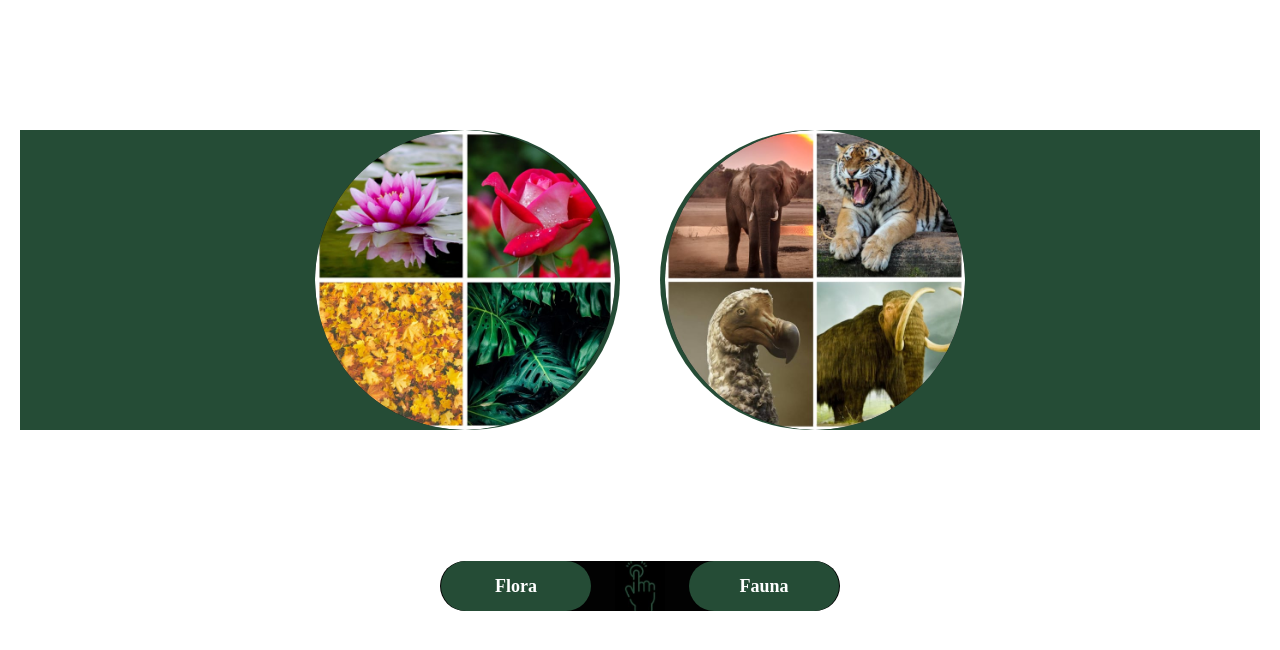
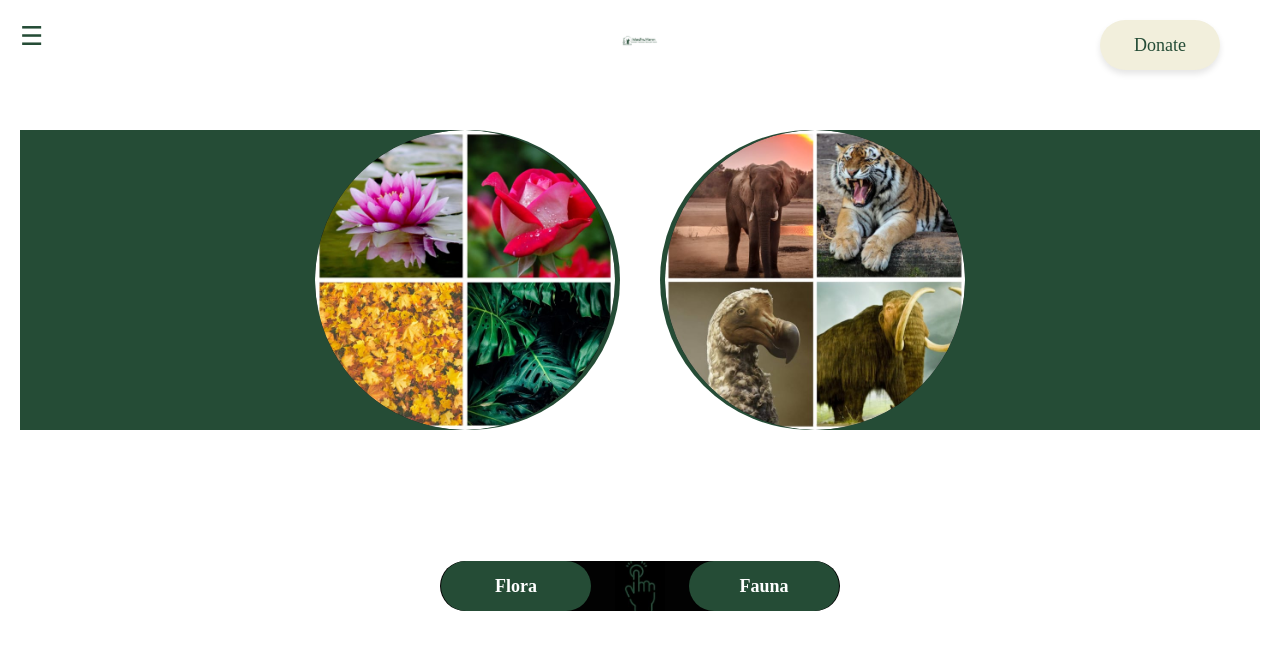
Before and after one commit to AasthaAgrawal444/MadhuVann, a React (Create React App) app: page / in a window 1280 px wide. Shown: the top 650 px of the page. Built offline with nearby package versions, Linux system fonts and the light colour scheme.

Commit message:
added nav bar back

```diff
--- a/src/App.js
+++ b/src/App.js
@@ -1,11 +1,12 @@
 import React from "react";
 import "./App.css";
-
+import Navbar from "./Components/Navbar.jsx";
 import FloraFauna from "./Components/Florafauna.jsx";
 
 function App() {
   return (
     <>
+      <Navbar />
       <FloraFauna />
     </>
   );
```
